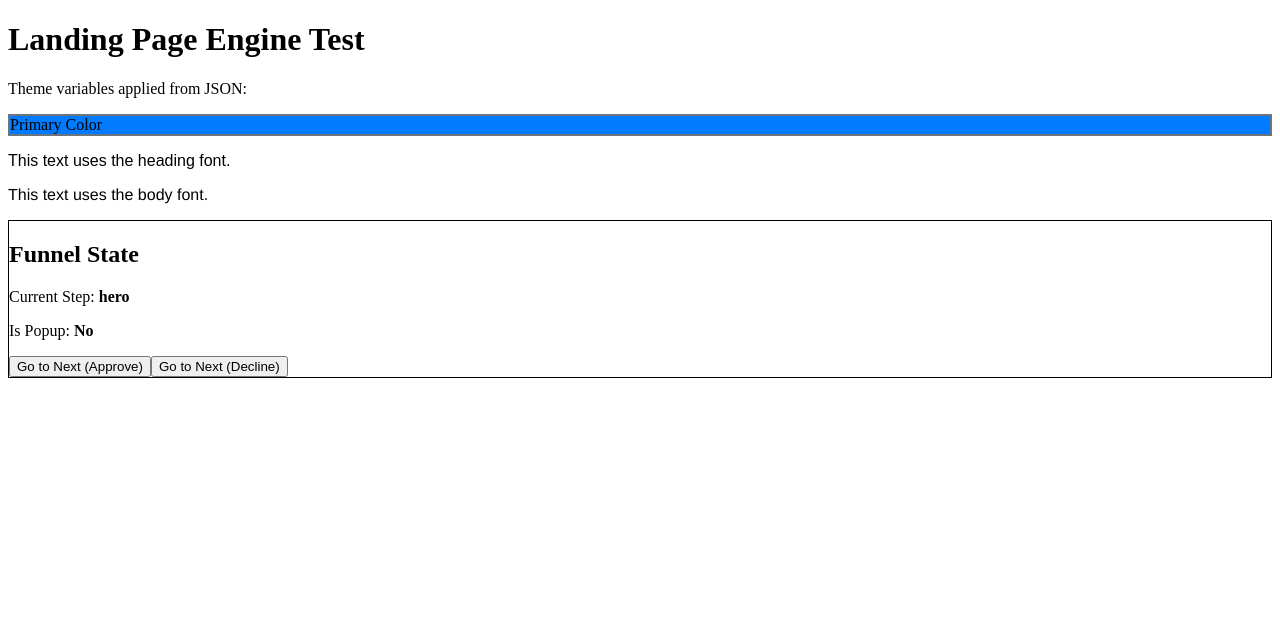
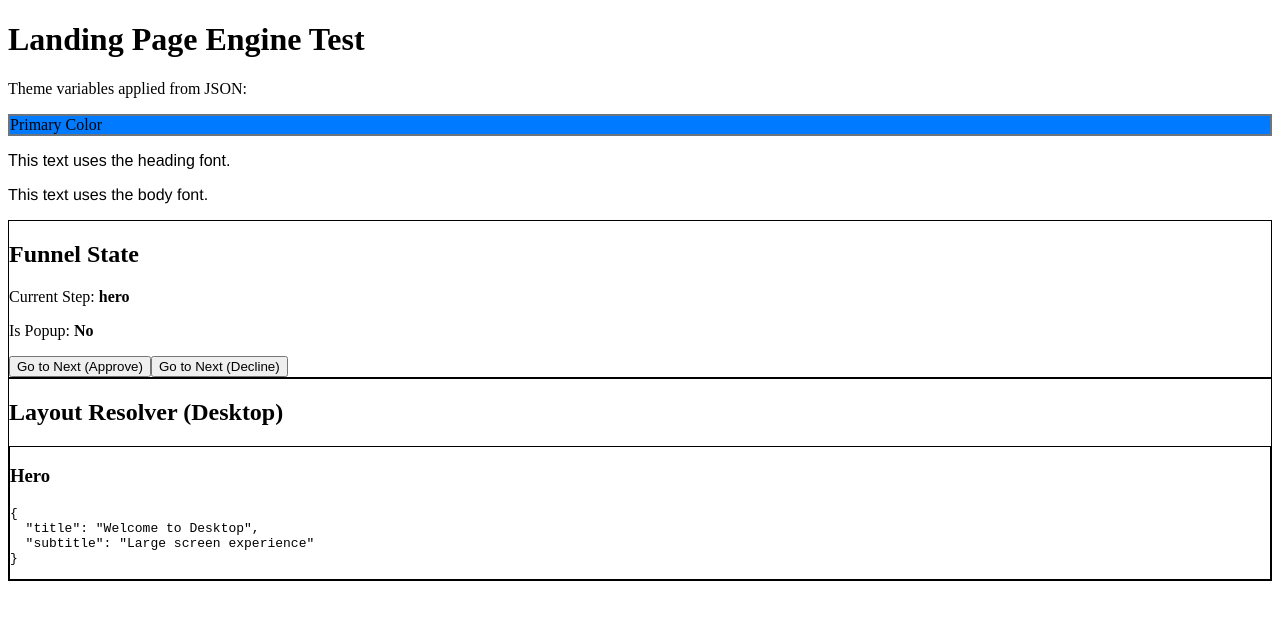
Before and after one commit to Dimakoua/landing-page-generator, a React (Vite) app: page / in a window 1280 px wide. Shown: the top 620 px of the page. Built offline with nearby package versions, Linux system fonts and the light colour scheme.

Commit message:
Add LayoutResolver component and enhance project configuration to include layouts

```diff
--- a/src/App.tsx
+++ b/src/App.tsx
@@ -1,10 +1,11 @@
 import { getProjectConfig } from './engine/resolver';
 import ThemeInjector from './engine/ThemeInjector';
 import { useFunnel } from './engine/useFunnel';
+import LayoutResolver from './engine/LayoutResolver';
 
 function App() {
   try {
-    const { theme, flow } = getProjectConfig('sample');
+    const { theme, flow, layouts } = getProjectConfig('sample');
     const { currentStepId, goToNext, isPopup } = useFunnel(flow);
 
     return (
@@ -51,6 +52,7 @@ function App() {
               Go to Next (Decline)
             </button>
           </div>
+          <LayoutResolver layouts={layouts} />
         </div>
       </>
     );
--- /dev/null
+++ b/src/engine/LayoutResolver.tsx
@@ -0,0 +1,32 @@
+import React from 'react';
+import { useMediaQuery } from 'react-responsive';
+import type { Layout } from './schemas';
+
+interface LayoutResolverProps {
+  layouts: { desktop: Layout; mobile: Layout };
+}
+
+const LayoutResolver: React.FC<LayoutResolverProps> = ({ layouts }) => {
+  const isDesktop = useMediaQuery({ minWidth: 769 });
+  const layout = isDesktop ? layouts.desktop : layouts.mobile;
+
+  return (
+    <div className="mt-8 p-4 border rounded">
+      <h2 className="text-2xl font-semibold mb-4">
+        Layout Resolver ({isDesktop ? 'Desktop' : 'Mobile'})
+      </h2>
+      <div className="space-y-4">
+        {layout.sections.map((section, index) => (
+          <div key={index} className="p-4 border rounded bg-gray-50">
+            <h3 className="font-bold">{section.component}</h3>
+            <pre className="text-sm text-gray-600 mt-2">
+              {JSON.stringify(section.props, null, 2)}
+            </pre>
+          </div>
+        ))}
+      </div>
+    </div>
+  );
+};
+
+export default LayoutResolver;
--- a/src/engine/resolver.ts
+++ b/src/engine/resolver.ts
@@ -1,35 +1,51 @@
-import { ThemeSchema, FlowSchema, type Theme, type Flow } from './schemas';
+import { ThemeSchema, FlowSchema, LayoutSchema, type Theme, type Flow, type Layout } from './schemas';
 
 // Preload theme and flow JSON files using Vite's import.meta.glob
 const themeModules = import.meta.glob('/src/landings/*/theme.json', { eager: true, query: '?json' });
 const flowModules = import.meta.glob('/src/landings/*/flow.json', { eager: true, query: '?json' });
+const desktopModules = import.meta.glob('/src/landings/*/desktop.json', { eager: true, query: '?json' });
+const mobileModules = import.meta.glob('/src/landings/*/mobile.json', { eager: true, query: '?json' });
 
 // Build maps of slug to data
 const themes: Record<string, any> = {};
 for (const path in themeModules) {
-  const slug = path.split('/')[3]; // Extract slug from /src/landings/slug/theme.json
+  const slug = path.split('/')[3];
   themes[slug] = themeModules[path];
 }
 
 const flows: Record<string, any> = {};
 for (const path in flowModules) {
-  const slug = path.split('/')[3]; // Extract slug from /src/landings/slug/flow.json
+  const slug = path.split('/')[3];
   flows[slug] = flowModules[path];
+}
+
+const desktops: Record<string, any> = {};
+for (const path in desktopModules) {
+  const slug = path.split('/')[3];
+  desktops[slug] = desktopModules[path];
+}
+
+const mobiles: Record<string, any> = {};
+for (const path in mobileModules) {
+  const slug = path.split('/')[3];
+  mobiles[slug] = mobileModules[path];
 }
 
 /**
  * Resolves a project configuration by slug.
  * @param slug The landing page slug (e.g., 'sample')
- * @returns Validated theme and flow data
+ * @returns Validated theme, flow, and layouts data
  * @throws Error if project not found or validation fails
  */
-export function getProjectConfig(slug: string): { theme: Theme; flow: Flow } {
-  if (!themes[slug] || !flows[slug]) {
+export function getProjectConfig(slug: string): { theme: Theme; flow: Flow; layouts: { desktop: Layout; mobile: Layout } } {
+  if (!themes[slug] || !flows[slug] || !desktops[slug] || !mobiles[slug]) {
     throw new Error(`Project "${slug}" not found. Available projects: ${Object.keys(themes).join(', ')}`);
   }
 
   const theme = ThemeSchema.parse(themes[slug]);
   const flow = FlowSchema.parse(flows[slug]);
+  const desktop = LayoutSchema.parse(desktops[slug]);
+  const mobile = LayoutSchema.parse(mobiles[slug]);
 
-  return { theme, flow };
+  return { theme, flow, layouts: { desktop, mobile } };
 }
--- /dev/null
+++ b/src/landings/sample/desktop.json
@@ -0,0 +1,11 @@
+{
+  "sections": [
+    {
+      "component": "Hero",
+      "props": {
+        "title": "Welcome to Desktop",
+        "subtitle": "Large screen experience"
+      }
+    }
+  ]
+}
--- /dev/null
+++ b/src/landings/sample/mobile.json
@@ -0,0 +1,11 @@
+{
+  "sections": [
+    {
+      "component": "Hero",
+      "props": {
+        "title": "Welcome to Mobile",
+        "subtitle": "Small screen experience"
+      }
+    }
+  ]
+}
```
